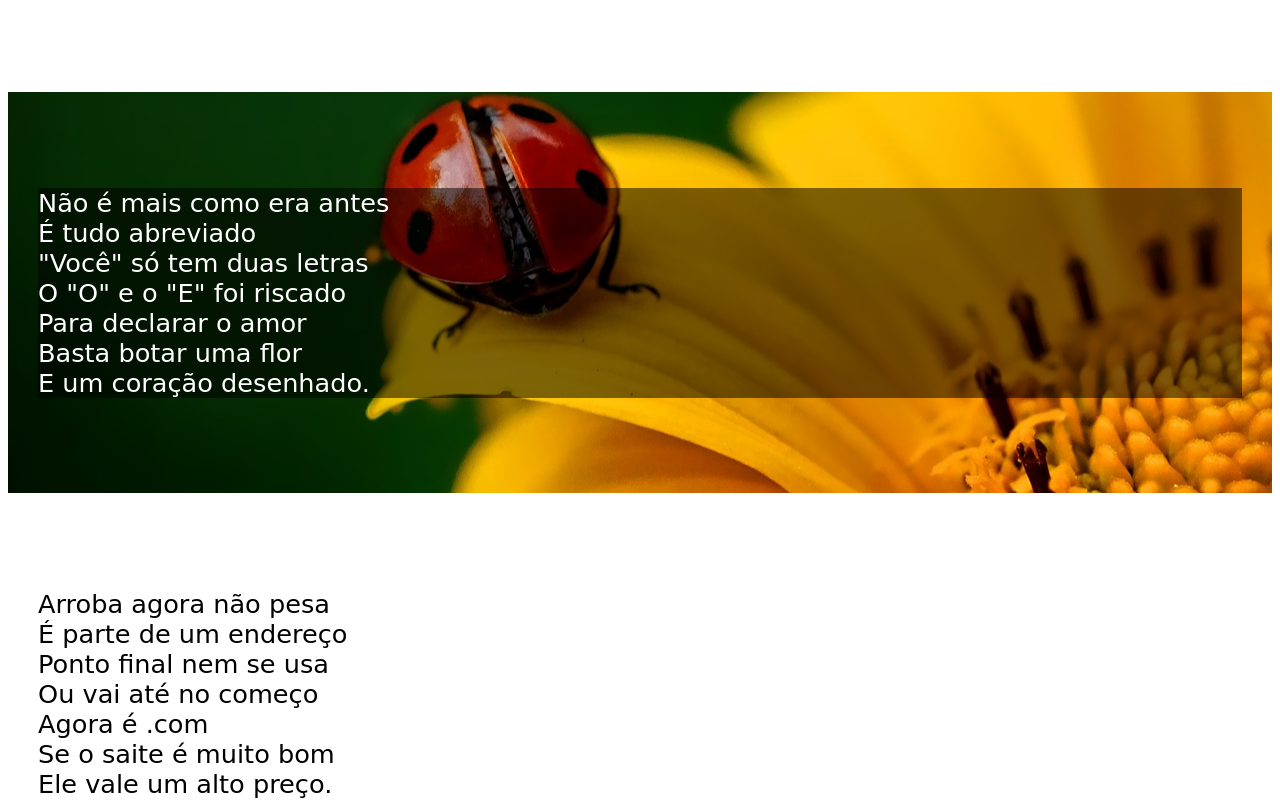
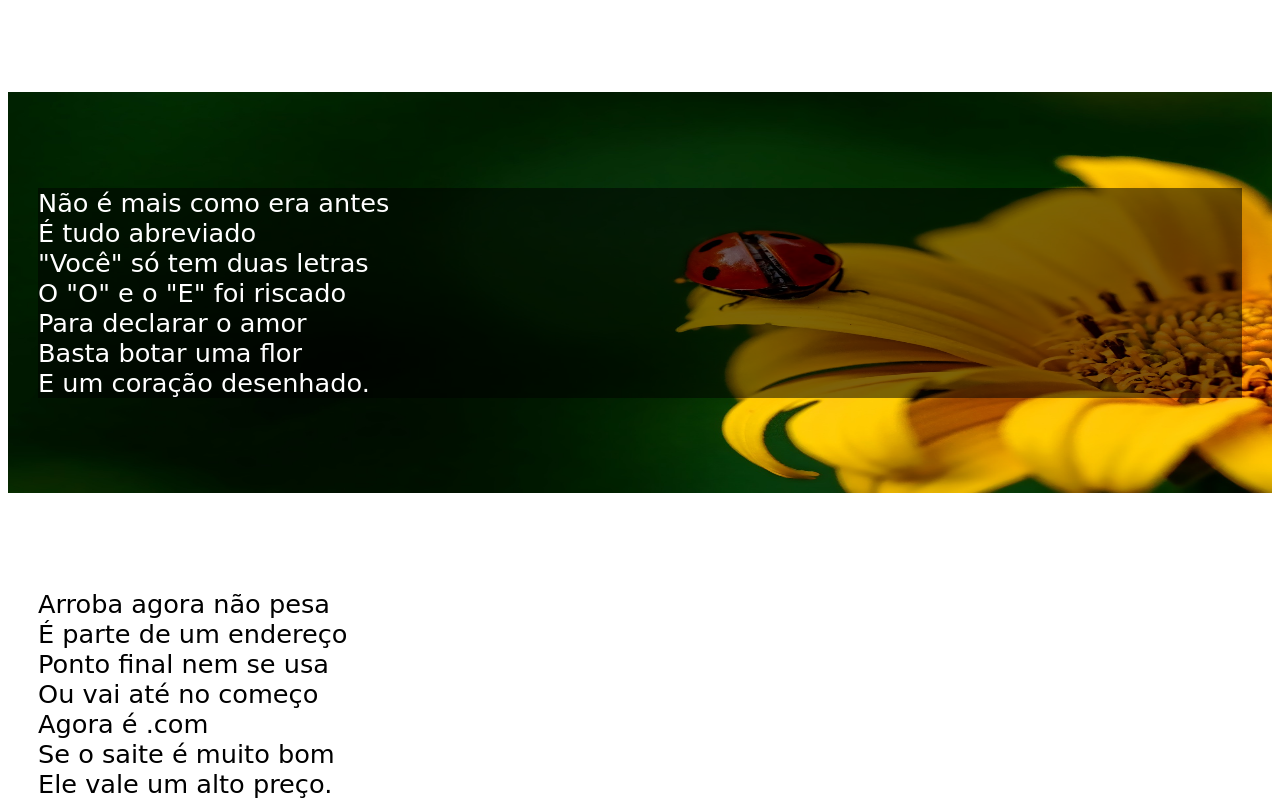
Before and after one commit to vieiragah/html-css, a plain HTML site: page desafios/desafio011/cordel.html in a window 1280 px wide. Shown: the part 501-1303 px from the top of the page. Drawn offline with Linux system fonts and the light colour scheme.

Commit message:
posicionamento

```diff
--- a/desafios/desafio011/style.css
+++ b/desafios/desafio011/style.css
@@ -40,7 +40,8 @@ section {
     font-family: var(--fonte-destaque);
     font-size: 1.6em;
     background-image: url(imagens/background001.jpg);
-    background-position: 100%;
+    background-position: relative;
+    background-size: 100% 100%;
 }
 
 
@@ -48,6 +49,8 @@ section {
     font-family: var(--fonte-destaque);
     font-size: 1.6em;
     background-image: url(imagens/background002.jpg);
+    background-position: relative;
+    background-size: 100% 100%;
 }
 
 .fundo {
```
